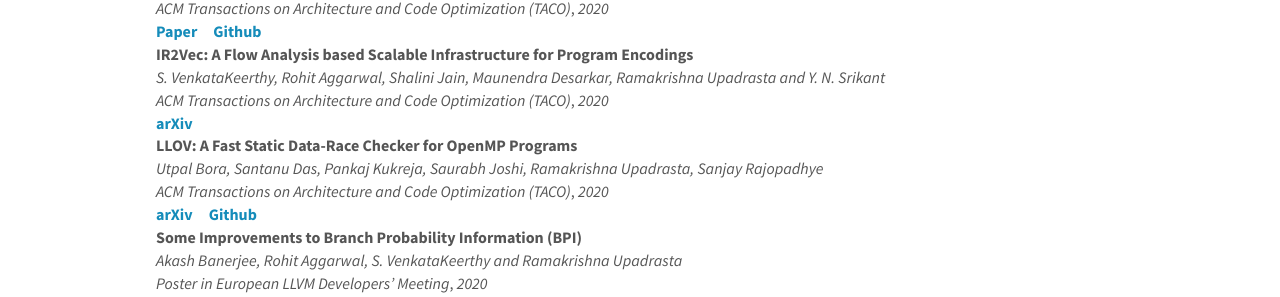
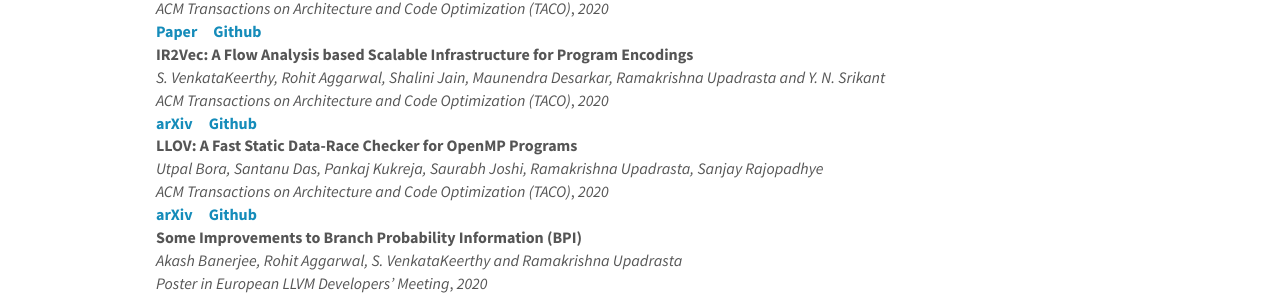
Before and after one commit to utpalbora/compilers.cse.iith.ac.in, a Jekyll site: the page built from _pages/publications.md, in a window 1280 px wide and 900 px high. Shown: the part 413-710 px from the top of the window. Built offline with Jekyll 4.4.1, drawn with Linux system fonts in a browser that asks for light colours; nearby versions of some CDN libraries.

Commit message:
updated github link for ir2vec

```diff
--- a/_data/publist.yml
+++ b/_data/publist.yml
@@ -71,6 +71,9 @@
     display:  "arXiv"
     slides: ""
     authorCopy: ""
+  github:
+    url: "https://github.com/IITH-Compilers/IR2Vec"
+    display: "Github"
   highlight: 1
   news2:
 
```
